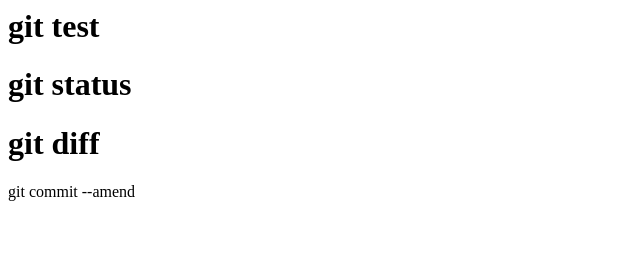
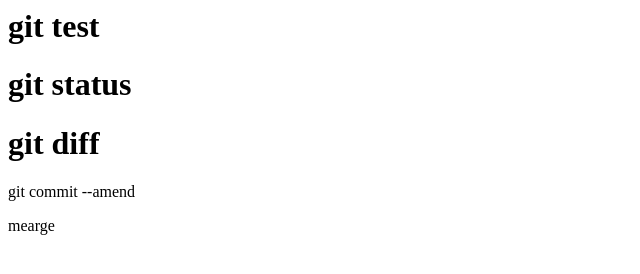
Before and after one commit to hiratatatsujiro/git-tutorial, a plain HTML site: page index.html in a window 1280 px wide. Shown: the full height of the page, 0-640 px from the left. Drawn offline with Linux system fonts and the light colour scheme.

Commit message:
Update index.html

```diff
--- a/index.html
+++ b/index.html
@@ -2,3 +2,4 @@
 <h1>git status</h1>
 <h1>git diff</h1>
 <p>git commit --amend</p>
+<p>mearge</p>
```
